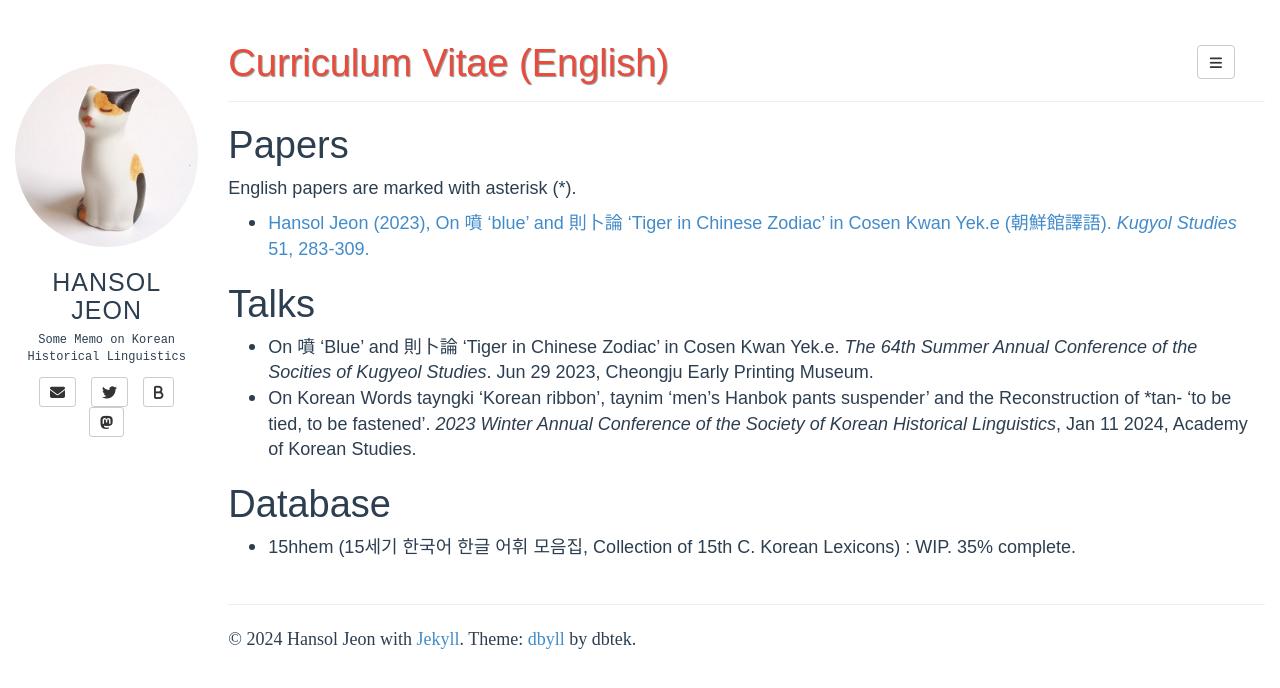
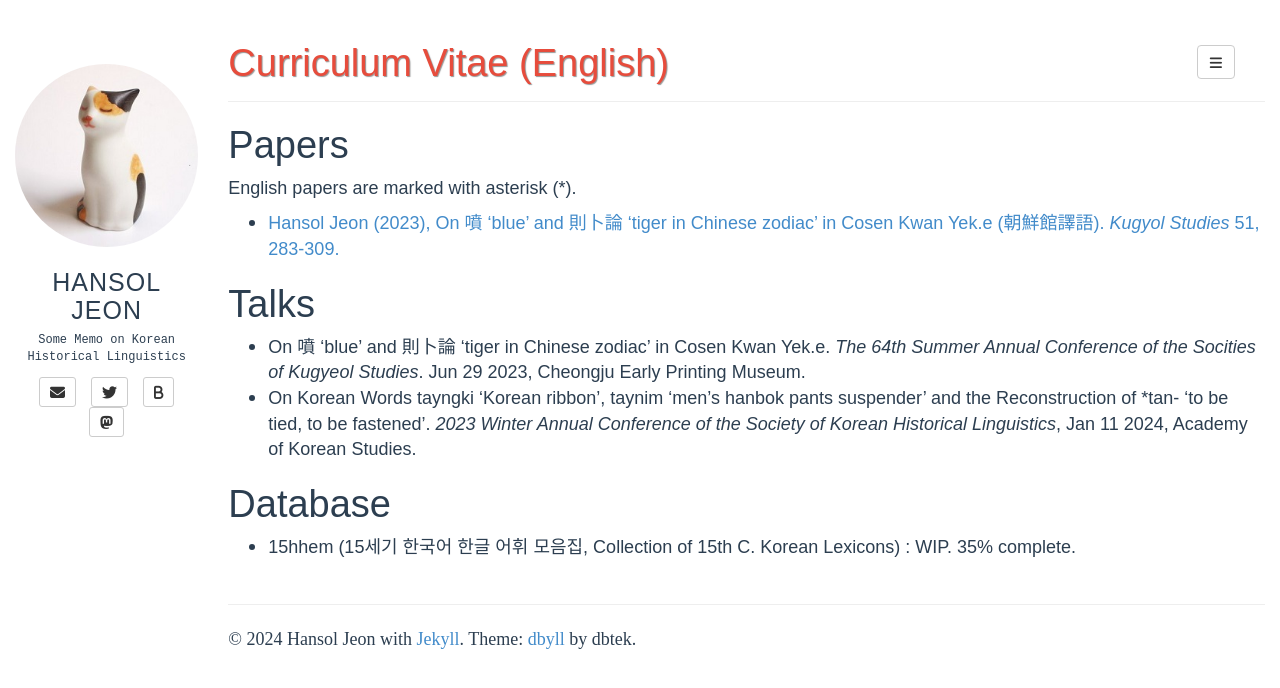
Before and after one commit to hansoljeon95/hansoljeon95.github.io, a Jekyll site: the page built from cv_eng.md, in a window 1280 px wide. Shown: the top 688 px of the page. Built offline with Jekyll 4.4.1, drawn with Linux system fonts in a browser that asks for light colours; some web fonts are replaced.

Commit message:
CV typo 2

```diff
--- a/cv_eng.md
+++ b/cv_eng.md
@@ -6,11 +6,11 @@ fullview: true
 ---
 # Papers
 English papers are marked with asterisk (\*).
-- [Hansol Jeon (2023), On 噴 ‘blue’ and 則卜論 ‘Tiger in Chinese Zodiac’ in Cosen Kwan Yek.e (朝鮮館譯語). *Kugyol Studies* 51, 283-309.](http://journal.kstudy.com/service-journal/view.asp?code=YqldZWtoSqVtJTNEM9EkMCUmN/B%20Z%20xLJTNEVHJpZSUmNbNj2bRU4XB/JTNEMCUmNal71a3U4XB/JTNESoxS&clientKey=2100&curPage=1&pageScale=10&searchType=1&totCate=&totText=&pubKey=10007&pubYear=2023&pubVN=51@0&detailKEYN=4039242)
+- [Hansol Jeon (2023), On 噴 ‘blue’ and 則卜論 ‘tiger in Chinese zodiac’ in Cosen Kwan Yek.e (朝鮮館譯語). *Kugyol Studies* 51, 283-309.](http://journal.kstudy.com/service-journal/view.asp?code=YqldZWtoSqVtJTNEM9EkMCUmN/B%20Z%20xLJTNEVHJpZSUmNbNj2bRU4XB/JTNEMCUmNal71a3U4XB/JTNESoxS&clientKey=2100&curPage=1&pageScale=10&searchType=1&totCate=&totText=&pubKey=10007&pubYear=2023&pubVN=51@0&detailKEYN=4039242)
 
 # Talks
-- On 噴 ‘Blue’ and 則卜論 ‘Tiger in Chinese Zodiac’ in Cosen Kwan Yek.e. *The 64th Summer Annual Conference of the Socities of Kugyeol Studies*. Jun 29 2023, Cheongju Early Printing Museum.
-- On Korean Words tayngki ‘Korean ribbon’, taynim ‘men's Hanbok pants suspender’ and the Reconstruction of \*tan- 'to be tied, to be fastened'. *2023 Winter Annual Conference of the Society of Korean Historical Linguistics*, Jan 11 2024, Academy of Korean Studies.
+- On 噴 ‘blue’ and 則卜論 ‘tiger in Chinese zodiac’ in Cosen Kwan Yek.e. *The 64th Summer Annual Conference of the Socities of Kugyeol Studies*. Jun 29 2023, Cheongju Early Printing Museum.
+- On Korean Words tayngki ‘Korean ribbon’, taynim ‘men's hanbok pants suspender’ and the Reconstruction of \*tan- 'to be tied, to be fastened'. *2023 Winter Annual Conference of the Society of Korean Historical Linguistics*, Jan 11 2024, Academy of Korean Studies.
 
 # Database
 - 15hhem (15세기 한국어 한글 어휘 모음집, Collection of 15th C. Korean Lexicons) : WIP. 35% complete.
```
